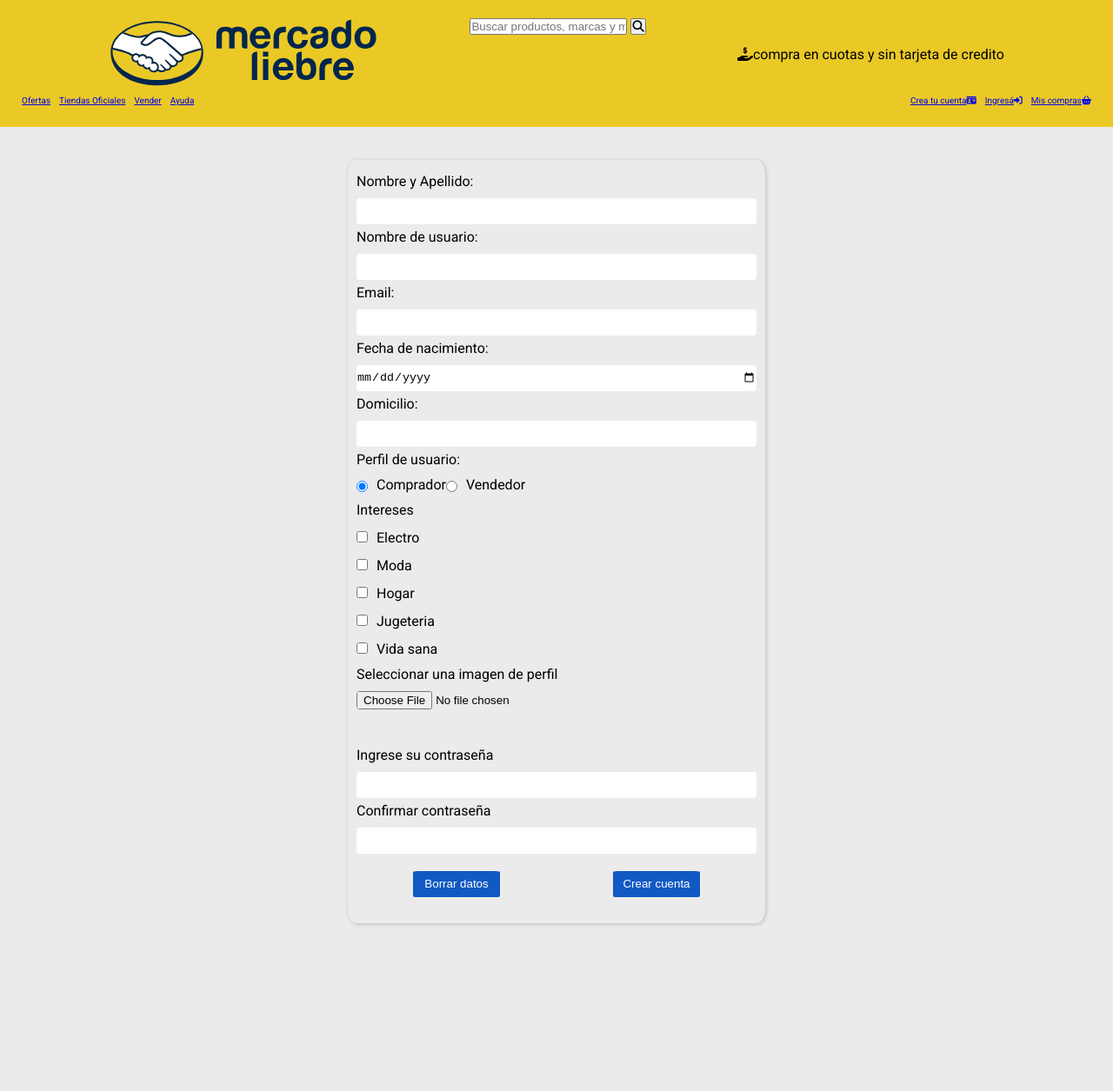
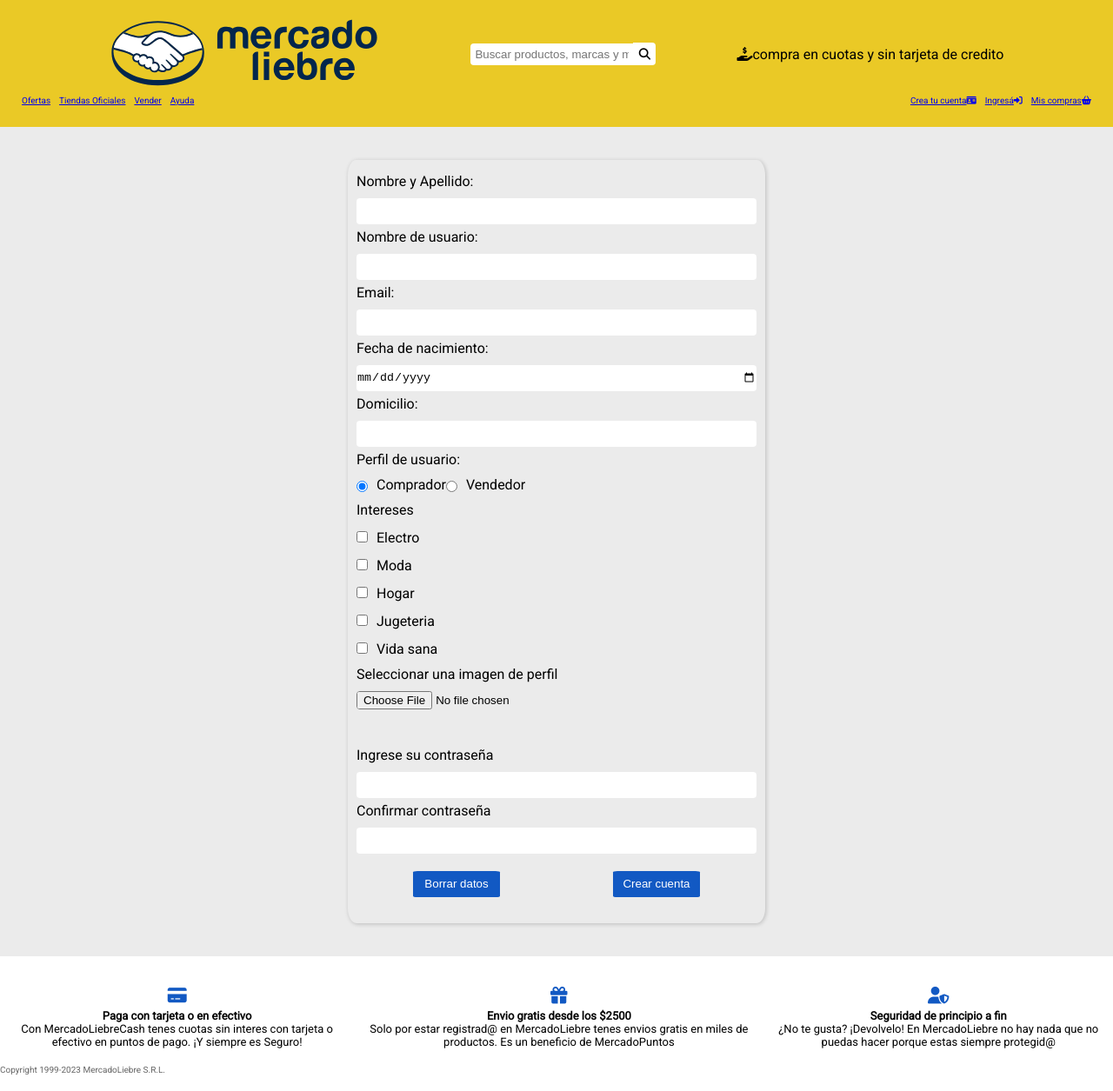
Before and after one commit to Arqueik/Mercadoliebre-render, a website: page views/register.html in a window 1280 px wide. Shown: the whole page at 87% size. Before the commit the page ends 1100 px from the top, so only its background shows below. Drawn offline with Linux system fonts and the light colour scheme.

Commit message:
Solution header and add a footer

```diff
--- a/public/css/styles.css
+++ b/public/css/styles.css
@@ -52,7 +52,7 @@
 .glass i{
     border-radius: 0px 4px 4px 0px;
     background-color: #FFF;
-    padding: 6px;
+    padding: 48%;
 
 }
 
--- a/views/register.html
+++ b/views/register.html
@@ -1,24 +1,27 @@
 <!DOCTYPE html>
 <html lang="en">
+
 <head>
     <meta charset="UTF-8">
     <meta name="viewport" content="width=device-width, initial-scale=1.0">
     <title>Registrate en MercadoLiebre</title>
     <link rel="stylesheet" href="/css/styles.css">
     <link rel="preconnect" href="https://fonts.gstatic.com" crossorigin>
-    <link href="https://fonts.googleapis.com/css2?family=Open+Sans:wght@300&family=Roboto:wght@100;300;400&display=swap" rel="stylesheet">
+    <link href="https://fonts.googleapis.com/css2?family=Open+Sans:wght@300&family=Roboto:wght@100;300;400&display=swap"
+        rel="stylesheet">
     <script src="https://kit.fontawesome.com/c08cc80d65.js" crossorigin="anonymous"></script>
 </head>
+
 <body>
     <header class="main-header">
         <div class="main-header-top-bar">
             <div class="logo">
                 <img src="\images\logo-mercado-liebre.svg" alt="Logo de MercadoLiebre">
             </div>
-            <div class="form" action="#" method="GET">
-                <input type="text" placeholder="Buscar productos, marcas y más"/>
-                <button><i class="fa-solid fa-magnifying-glass"></i></button>
-            </div>
+            <form class="search-bar">
+                <input type="text" placeholder="Buscar productos, marcas y más" />
+                <button class="glass"><i class="fa-solid fa-magnifying-glass"></i></button>
+            </form>
             <p><i class="fa-solid fa-hand-holding-dollar"></i>compra en cuotas y sin tarjeta de credito</p>
         </div>
         </div>
@@ -79,5 +82,31 @@
             <br><br>
         </section>
     </main>
+    <footer>
+        <br><br>
+        <section class="footer-information">
+            <div>
+                <i class="fa-solid fa-credit-card fa-xl"></i>
+                <h4>Paga con tarjeta o en efectivo</h4>
+                <p>Con MercadoLiebreCash tenes cuotas sin interes con tarjeta o efectivo en puntos de pago. ¡Y siempre
+                    es Seguro!</p>
+            </div>
+            <div>
+                <i class="fa-solid fa-gift fa-xl"></i>
+                <h4>Envio gratis desde los $2500</h4>
+                <p>Solo por estar registrad@ en MercadoLiebre tenes envios gratis en miles de productos. Es un beneficio
+                    de MercadoPuntos</p>
+            </div>
+            <div>
+                <i class="fa-solid fa-user-shield fa-xl"></i>
+                <h4>Seguridad de principio a fin</h4>
+                <p>¿No te gusta? ¡Devolvelo! En MercadoLiebre no hay nada que no puedas hacer porque estas siempre
+                    protegid@</p>
+            </div>
+        </section>
+        <br>
+        <p class="copyright">Copyright 1999-2023 MercadoLiebre S.R.L.</p>
+        <br>
+    </footer>
 </body>
 </html>
```
Also changed, not shown: views/home.html (+26 -3 lines), views/login.html (+18 -11 lines). Lines whose indentation alone changed are shown as unchanged.
